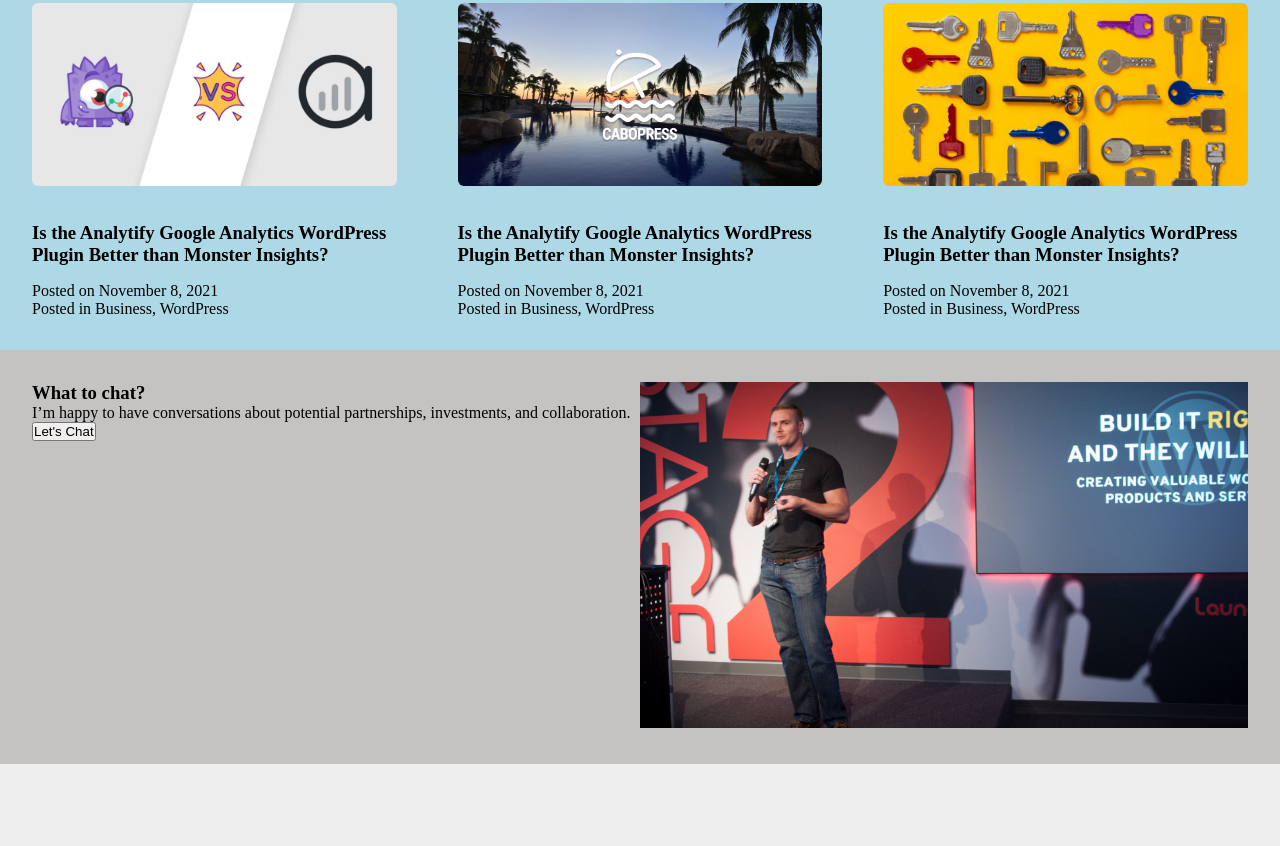
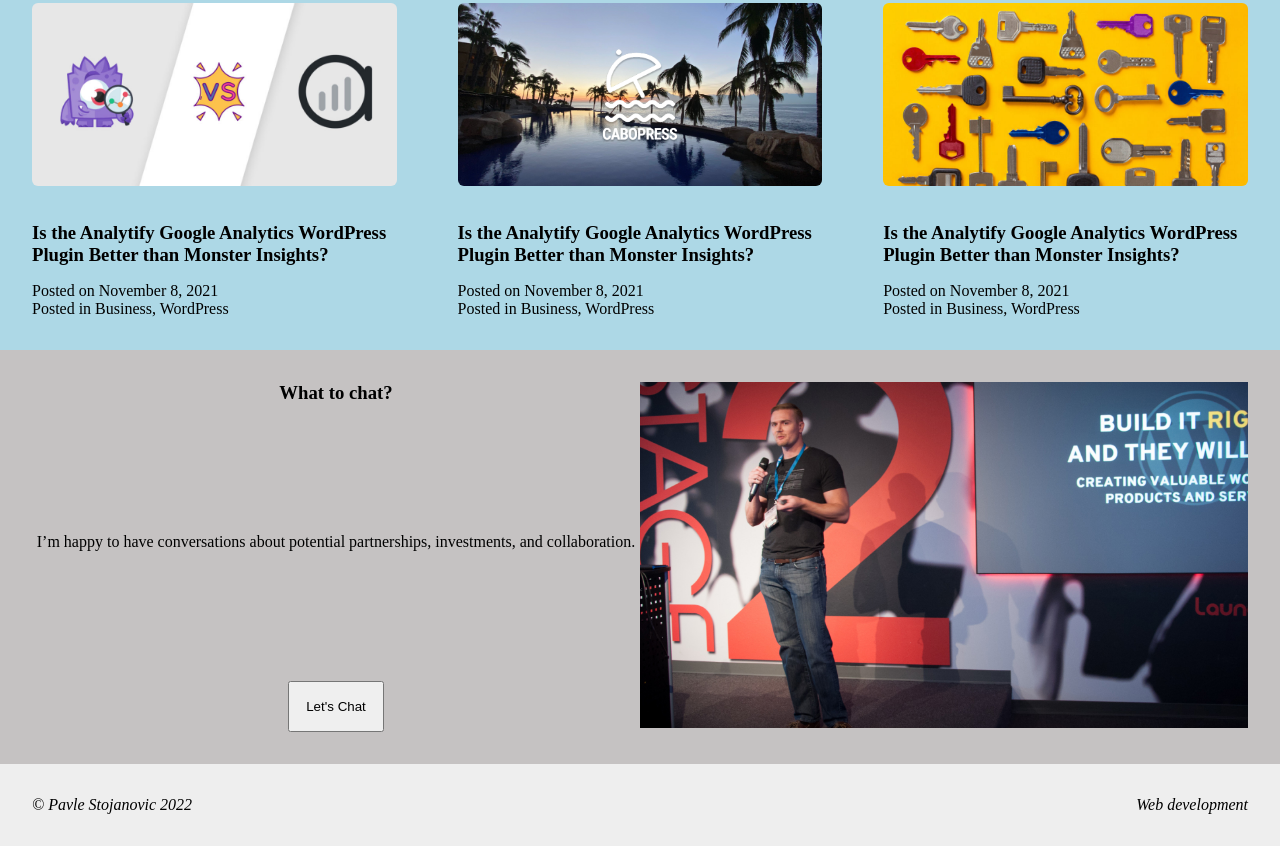
Before and after one commit to pavleth14/sajt, a plain HTML site: page index.html in a window 1280 px wide. Shown: the part 1212-2058 px from the top of the page. Before the commit the page ends 1976 px from the top, so only its background shows below. Drawn offline with Linux system fonts and the light colour scheme.

Commit message:
first commit

```diff
--- a/index.html
+++ b/index.html
@@ -146,10 +146,12 @@
 
     <div class='bgSilver p2'>
         <section class='maxWidth mAuto flex displayBlockMobile'>
-            <article class='w50 mb2Mobile'>
+            <article class='w50 mb2Mobile flex flex-column spaceBetween textAlignCenter'>
                 <h1>What to chat?</h1>
                 <p>I’m happy to have conversations about potential partnerships, investments, and collaboration.</p>
-                <button>Let's Chat</button>
+                <div>
+                    <button class='p1'>Let's Chat</button>
+                </div>
             </article>
             <div class='w50 w100Mobile'>
                 <img class='w100' src="img/devin.jpg" alt="">
@@ -157,5 +159,14 @@
         </section>
     </div>
 
+    <div>
+        <footer class='p2'>
+            <div class='flex spaceBetween'>
+                <i>&copy; Pavle Stojanovic 2022</i>
+                <i>Web development</i>
+            </div>
+        </footer>
+    </div>
+
 </body>
 </html>
--- a/style.css
+++ b/style.css
@@ -27,9 +27,20 @@ body {
     align-items: center;
 }
 
+.alignBetween {
+    align-items: space-between;
+}
+
+.justifyCenter {
+    justify-content: center;
+}
 
 .spaceBetween {
     justify-content: space-between;
+}
+
+.flex-column {
+    flex-direction: column;
 }
 
 .pt1 {
@@ -46,6 +57,10 @@ body {
 
 .borderRed {
     border: 1px solid red;
+}
+
+.p1 {
+    padding: 1rem;
 }
 
 .p2 {
```
